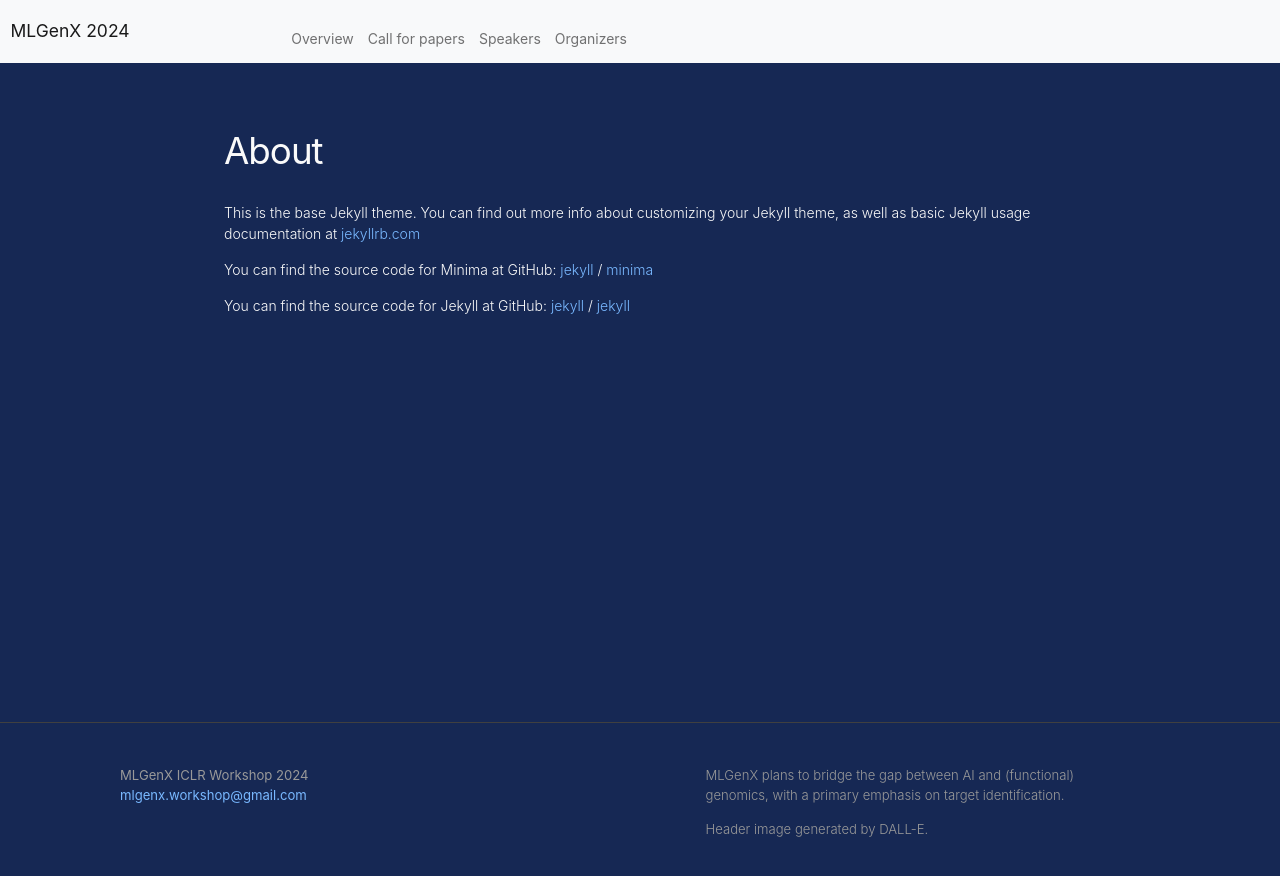
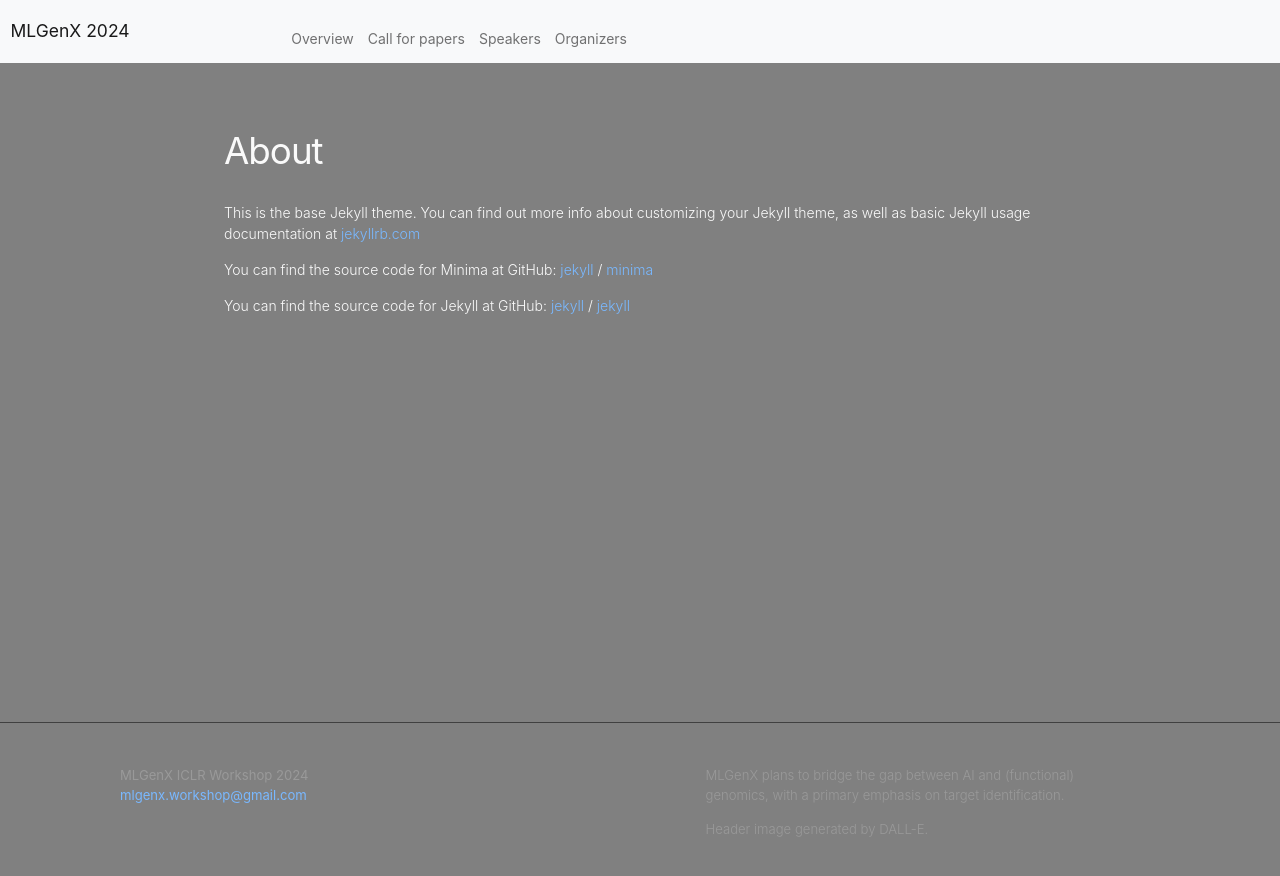
Before and after one commit to mlgenx/mlgenx.github.io, a Jekyll site: the page built from about.md, in a window 1280 px wide. Shown: the top 876 px of the page. Built offline with Jekyll 4.4.1, drawn with Linux system fonts in a browser that asks for light colours; nearby versions of some CDN libraries.

Commit message:
fix color

```diff
--- a/_sass/minima/_base.scss
+++ b/_sass/minima/_base.scss
@@ -39,7 +39,7 @@ b {
 body {
   font: $base-font-weight #{$base-font-size}/#{$base-line-height} $base-font-family;
   color: $text-color;
-  background-color: $background-color;
+  background-color: gray;
   -webkit-text-size-adjust: 100%;
   -webkit-font-feature-settings: "kern" 1;
      -moz-font-feature-settings: "kern" 1;
@@ -229,7 +229,7 @@ pre {
 
 
 .inverted {
-  background-color: $text-color;
+  background-color: #text-color;
   color: $background-color;
 }
 
```
